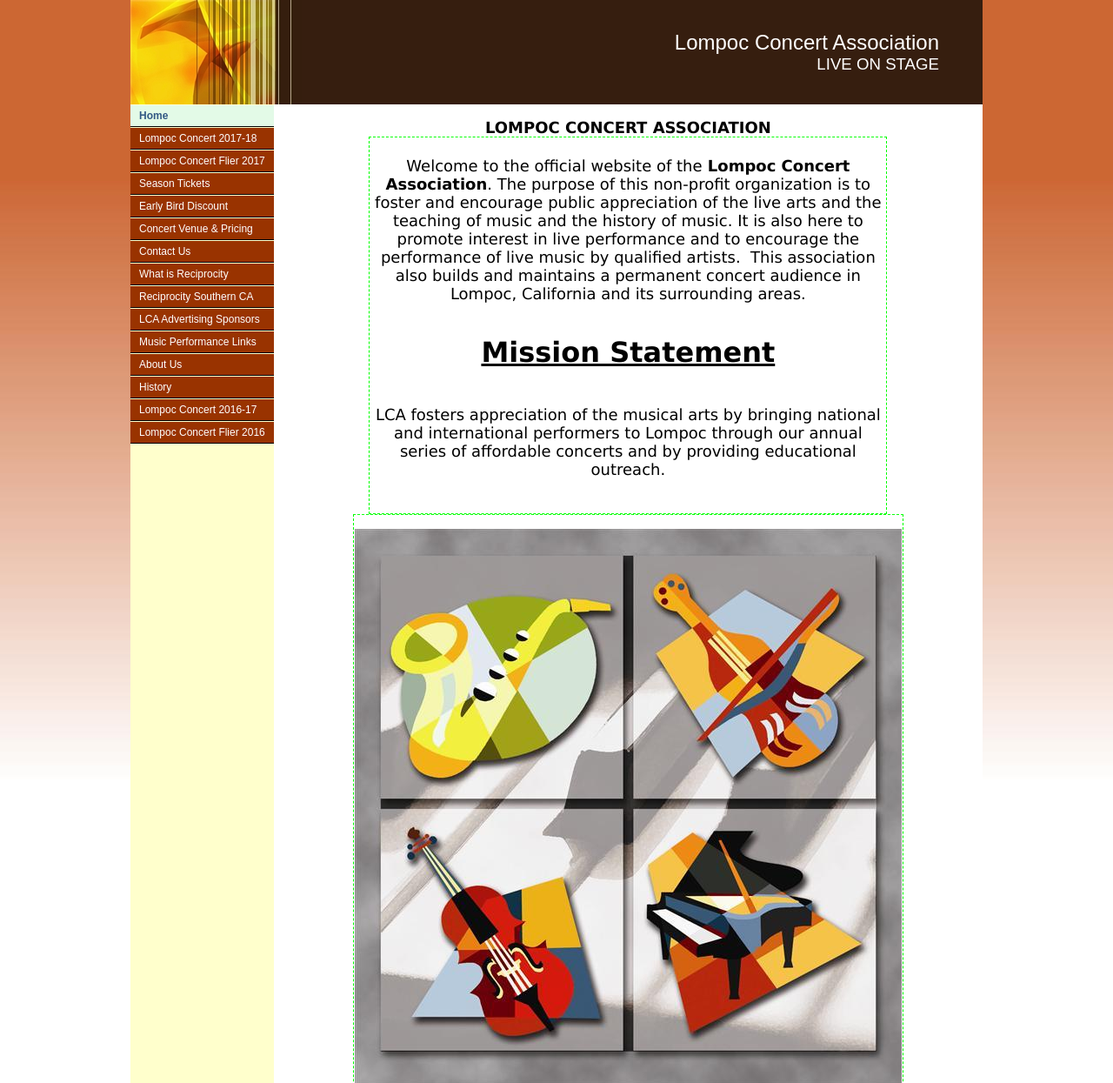
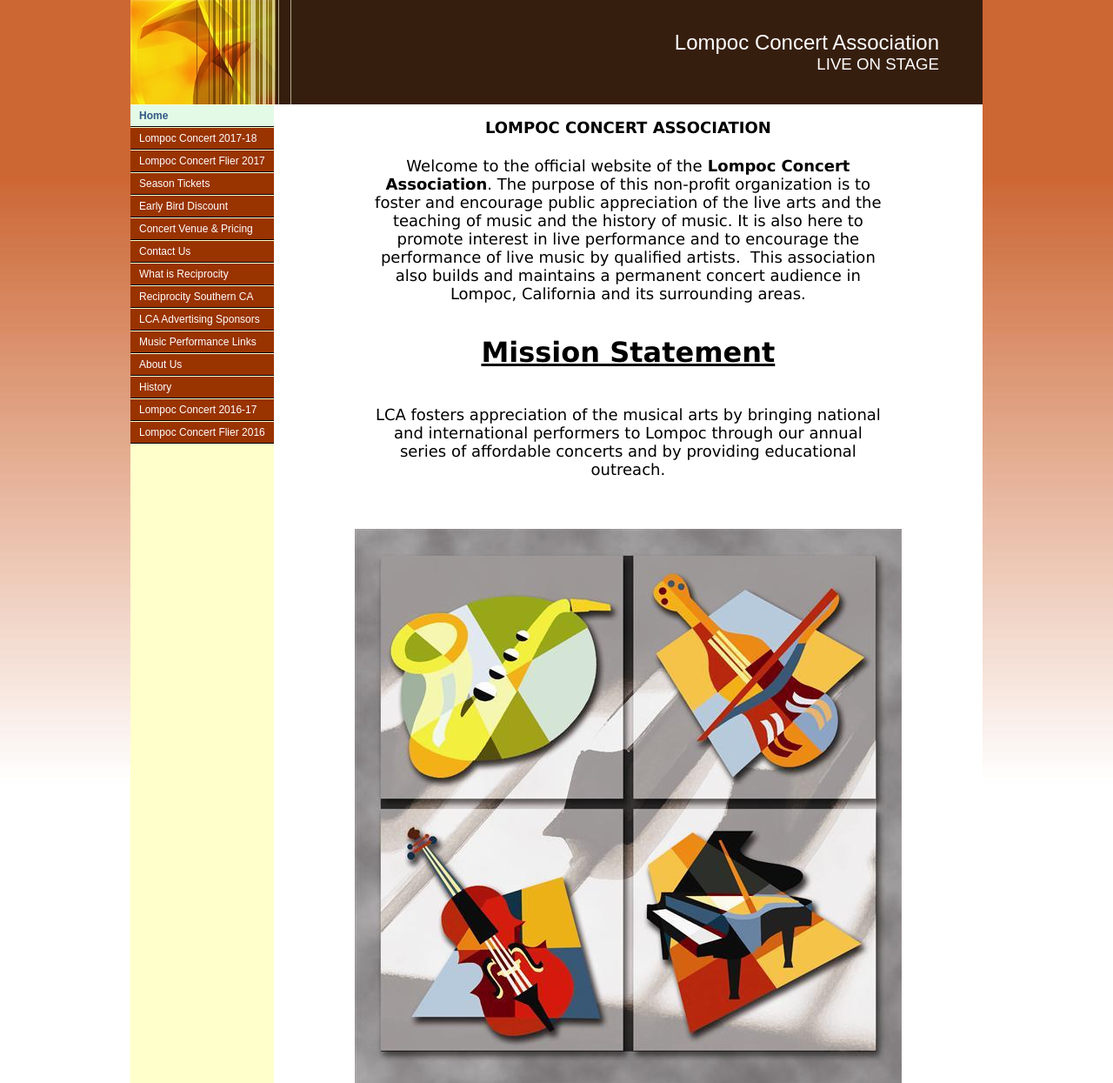
Before and after one commit to caseyfera/TEST, a plain HTML site: page Pages/default.html in a window 1280 px wide. Shown: the top 1245 px of the page at 87% size. Drawn offline with Linux system fonts and the light colour scheme.

Commit message:
Update default.html

```diff
--- a/Pages/default.html
+++ b/Pages/default.html
@@ -64,7 +64,7 @@
 				<td class="MS_MasterBody">
 					<a name="mainContent"></a>
 					<div id="IWS_WH_Elem_Content" class="MSC_Body">
-						<div id="IWS_WH_ZoneRowContainer"><table class="MS_WH_ZoneRow"><tbody><tr><td class="MS_WH_ZoneSpacing" style="width: 1%;" rowspan="1" colspan="1" /><td valign="top" style="width: 98%;" rowspan="1" colspan="1"><div class="MS_WH_ZoneContent"><div id="Home_ContentSuggestion"><div align="center" style="font-family: Verdana,Arial,Geneva,sans-serif;"><strong><font size="4">LOMPOC CONCERT ASSOCIATION</font></strong></div><div align="center" style="font-family: Verdana,Arial,Geneva,sans-serif;"><font size="4"><div align="center"><table width="596" style="margin: 0px; border: medium; border-image: none; width: 447pt; border-collapse: collapse;" cellpadding="0" cellspacing="0" border="1"><tbody><tr><td style="margin: 0px; padding: 0.75pt; border: 1px dashed rgb(0, 255, 0); border-image: none; background-color: transparent;"><p align="center" style="text-align: center;"><span style="margin: 0px; color: black; font-family: Verdana; font-size: 13.5pt;"> </span></p><p align="center" style="text-align: center;"><span style="margin: 0px; color: black; font-family: Verdana; font-size: 13.5pt;">Welcome to the
+						<div id="IWS_WH_ZoneRowContainer"><table class="MS_WH_ZoneRow"><tbody><tr><td class="MS_WH_ZoneSpacing" style="width: 1%;" rowspan="1" colspan="1" /><td valign="top" style="width: 98%;" rowspan="1" colspan="1"><div class="MS_WH_ZoneContent"><div id="Home_ContentSuggestion"><div align="center" style="font-family: Verdana,Arial,Geneva,sans-serif;"><strong><font size="4">LOMPOC CONCERT ASSOCIATION</font></strong></div><div align="center" style="font-family: Verdana,Arial,Geneva,sans-serif;"><font size="4"><div align="center"><table width="596" style="margin: 0px; border: medium; border-image: none; width: 447pt; border-collapse: collapse;" cellpadding="0" cellspacing="0" border="1"><tbody><tr><td style="margin: 0px; padding: 0.75pt; border: 1px dashed rgba(255,255,255,1.00); border-image: none; background-color: transparent;"><p align="center" style="text-align: center;"><span style="margin: 0px; color: black; font-family: Verdana; font-size: 13.5pt;"> </span></p><p align="center" style="text-align: center;"><span style="margin: 0px; color: black; font-family: Verdana; font-size: 13.5pt;">Welcome to the
   official website of the<strong><span style="margin: 0px; font-family: Verdana;"> Lompoc Concert Association</span></strong>. The purpose of this
   non-profit organization is to foster and encourage public appreciation of the
   live arts and the teaching of music and the history of music. It is
@@ -75,7 +75,7 @@
 Statement</u></b></font></p><p align="center" style="text-align: center;"><br /></p><p style="margin: 0px;"><br /></p><p align="center" style="margin: 0px;"><font size="4">LCA fosters appreciation of the musical arts by bringing
 national and international performers to Lompoc
 through our annual series of affordable concerts and by providing educational
-outreach.</font></p><p align="center" style="text-align: center;"><br /></p><p style="margin: 0px;"><font face="Times New Roman" size="3"><br /></font></p></span></td></tr></tbody></table></div></font></div><div align="left" style="font-family: Verdana,Arial,Geneva,sans-serif;"><font size="4"><div align="center"><table width="596" style="margin: 0px; border: medium; border-image: none; width: 447pt; border-collapse: collapse;" cellpadding="0" cellspacing="0" border="1"><tbody><tr><td style="margin: 0px; padding: 0.75pt; border: 1px dashed rgb(0, 255, 0); border-image: none; background-color: transparent;">
+outreach.</font></p><p align="center" style="text-align: center;"><br /></p><p style="margin: 0px;"><font face="Times New Roman" size="3"><br /></font></p></span></td></tr></tbody></table></div></font></div><div align="left" style="font-family: Verdana,Arial,Geneva,sans-serif;"><font size="4"><div align="center"><table width="596" style="margin: 0px; border: medium; border-image: none; width: 447pt; border-collapse: collapse;" cellpadding="0" cellspacing="0" border="1"><tbody><tr><td style="margin: 0px; padding: 0.75pt; border: 1px dashed rgba(255,255,255,1.00); border-image: none; background-color: transparent;">
   <p align="center" style="text-align: center;"><img src="../siteimages/lca_pgrm_cvr.jpg" alt="" /></p><p align="center" style="text-align: center;"><br /></p><p align="center" style="text-align: center;"><br /></p><p align="center" style="text-align: center;"><img src="../siteimages/like%20us%20on%20facebook%20button_grayscle.jpg" alt="" /></p></td></tr></tbody></table></div></font></div><div style="font-family: Verdana,Arial,Geneva,sans-serif;"></div></div></div></td><td class="MS_WH_ZoneSpacing" style="width: 1%;" rowspan="1" colspan="1" /></tr></tbody></table></div>
 					</div>
 				</td>
```
